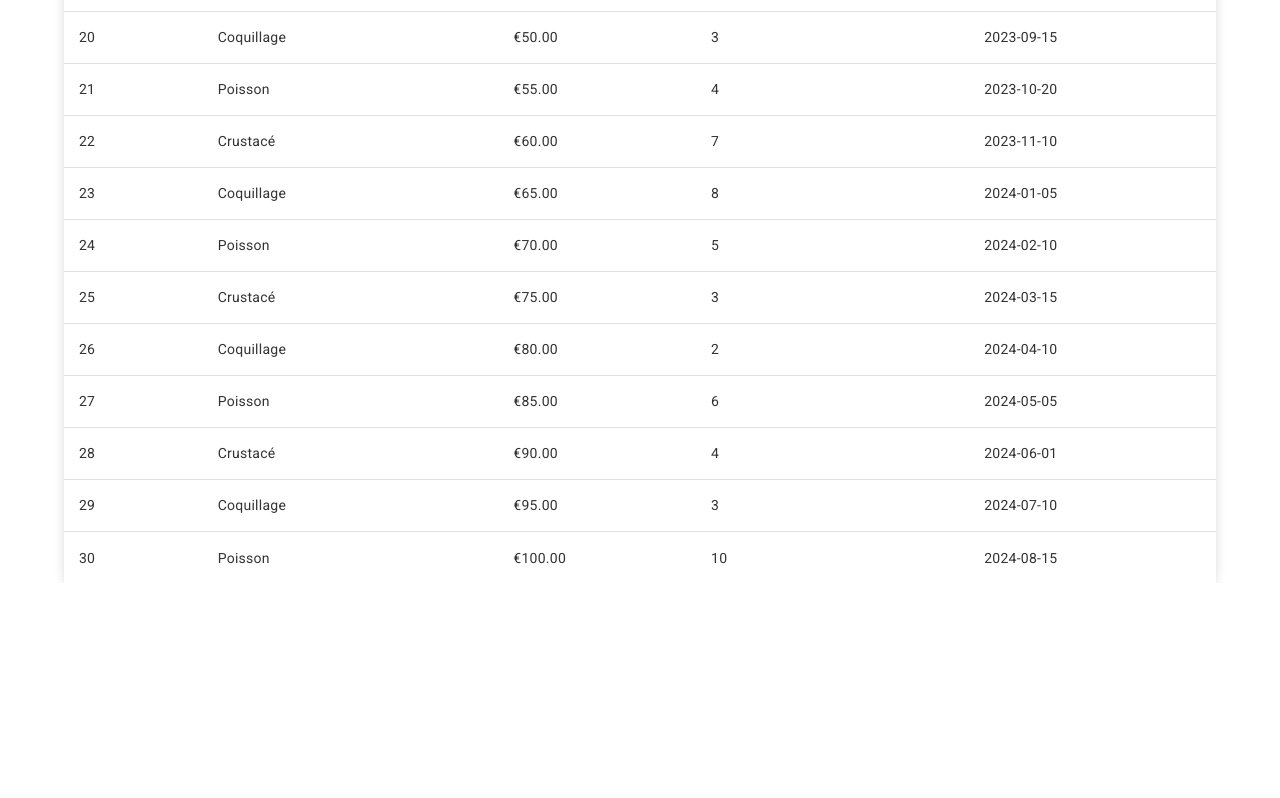
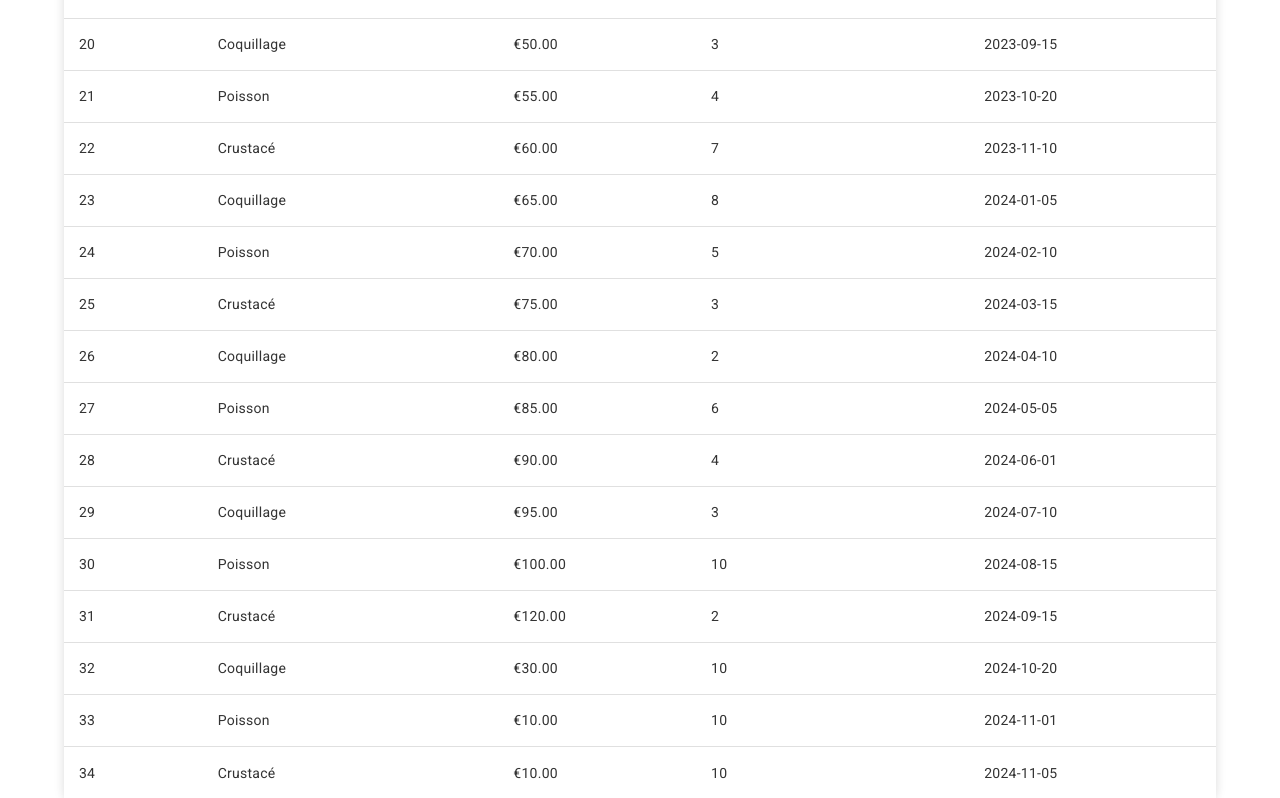
Before and after one commit to MohammadKattan/Bateau-de-Thibault-Frontend, an Angular app: page /Dashboard-Component in a window 1280 px wide. Shown: the part 1582-2380 px from the top of the page. Before the commit the page ends 2165 px from the top, so only its background shows below. Built offline with nearby package versions, Linux system fonts and the light colour scheme.

Commit message:
P2Q3 back ok front ok

```diff
--- a/public/assets/data_part2.json
+++ b/public/assets/data_part2.json
@@ -226,5 +226,53 @@
         "type_promotion": null,
         "discount": 0,
         "total_invoice": 50.0
+    },
+    {
+        "pid": 31,
+        "category": 1,
+        "category_name": "Crustacé",
+        "price": 120.0,
+        "quantity": 2,
+        "date": "2024-09-15",
+        "achat": true,
+        "type_promotion": null,
+        "discount": 0,
+        "total_invoice": 250.0
+    },
+    {
+        "pid": 32,
+        "category": 2,
+        "category_name": "Coquillage",
+        "price": 30.0,
+        "quantity": 10,
+        "date": "2024-10-20",
+        "achat": true,
+        "type_promotion": null,
+        "discount": 0,
+        "total_invoice": 80.0
+    },
+    {
+        "pid": 33,
+        "category": 0,
+        "category_name": "Poisson",
+        "price": 10.0,
+        "quantity": 10,
+        "date": "2024-11-01",
+        "achat": true,
+        "type_promotion": null,
+        "discount": 0,
+        "total_invoice": 20.0
+    },
+    {
+        "pid": 34,
+        "category": 1,
+        "category_name": "Crustacé",
+        "price": 10.0,
+        "quantity": 10,
+        "date": "2024-11-05",
+        "achat": true,
+        "type_promotion": null,
+        "discount": 0,
+        "total_invoice": 10.0
     }
 ]
--- a/src/components/dashboard/dashboard.component.html
+++ b/src/components/dashboard/dashboard.component.html
@@ -21,6 +21,14 @@
     </select>
 
     <!-- Filtres supplémentaires -->
+
+    <label for="quarter">Filtrer par trimestre :</label>
+    <select id="quarter" [(ngModel)]="selectedQuarter" (change)="onQuarterChange(selectedQuarter)">
+      <option value="all">Tous les trimestres</option>
+      <option *ngFor="let quarter of quarters" [value]="quarter">{{ quarter }}</option>
+    </select>
+
+
     <label for="month" *ngIf="selectedYear !== 'all'">Filtrer par mois :</label>
     <select id="month" *ngIf="selectedYear !== 'all'" [(ngModel)]="selectedMonth" (change)="onMonthChange(selectedMonth)">
       <option value="all">Tous les mois</option>
--- a/src/components/dashboard/dashboard.component.ts
+++ b/src/components/dashboard/dashboard.component.ts
@@ -4,8 +4,6 @@ import { MatTableModule } from '@angular/material/table';
 import { FormsModule } from '@angular/forms';
 import { Chart, registerables } from 'chart.js';
 import { DataService } from '../../app/data.service';
-
-
 
 Chart.register(...registerables);
 
@@ -17,7 +15,6 @@ interface SalesData {
   date: string;
   type_promotion: string; // Ajouté pour le type de promotion
   total_invoice: number; // Montant de la facture payable à Bateau Thibault
-
 }
 
 @Component({
@@ -40,7 +37,9 @@ export class DashboardComponent implements AfterViewInit {
   selectedYear: string = 'all';
   selectedMonth: string = 'all';
   selectedWeek: string = 'all';
+  selectedQuarter: string = 'all'; // Nouveau champ pour le trimestre
   selectedPromotion: string = 'all';
+
   categories = ['Poisson', 'Crustacé', 'Coquillage'];
   years = Array.from({ length: 10 }, (_, i) => new Date().getFullYear() - i);
   months = Array.from({ length: 12 }, (_, i) => i);
@@ -49,6 +48,8 @@ export class DashboardComponent implements AfterViewInit {
     'Juillet', 'Août', 'Septembre', 'Octobre', 'Novembre', 'Décembre'
   ];
   availableWeeks: number[] = [];
+  quarters = ['1er trimestre', '2ème trimestre', '3ème trimestre', '4ème trimestre'];
+
   promotions: string[] = [];
 
   constructor(private dataService: DataService) {}
@@ -76,10 +77,19 @@ export class DashboardComponent implements AfterViewInit {
       .filter(item => this.selectedYear === 'all' || new Date(item.date).getFullYear().toString() === this.selectedYear)
       .filter(item => this.selectedMonth === 'all' || new Date(item.date).getMonth() === +this.selectedMonth)
       .filter(item => this.selectedWeek === 'all' || this.getWeekNumber(new Date(item.date)) === +this.selectedWeek)
+      .filter(item => this.selectedQuarter === 'all' || this.getQuarter(new Date(item.date)) === this.selectedQuarter)
       .filter(item => this.selectedPromotion === 'all' || item.type_promotion === this.selectedPromotion);
 
     this.calculateRevenue();
     this.calculateMarginAndTaxes();
+  }
+
+  getQuarter(date: Date): string {
+    const month = date.getMonth();
+    if (month < 3) return '1er trimestre';
+    if (month < 6) return '2ème trimestre';
+    if (month < 9) return '3ème trimestre';
+    return '4ème trimestre';
   }
 
   getWeekNumber(date: Date): number {
@@ -104,6 +114,7 @@ export class DashboardComponent implements AfterViewInit {
     this.totalInvoices = this.filteredSalesData
       .reduce((sum, item) => sum + item.total_invoice, 0);
   }
+
   calculateMarginAndTaxes() {
     this.margin = this.totalRevenue - this.totalInvoices;
     this.accountingResult = this.margin; // Résultat comptable est égal à la marge pour l'année
@@ -167,6 +178,7 @@ export class DashboardComponent implements AfterViewInit {
     this.selectedYear = year;
     this.selectedMonth = 'all';
     this.selectedWeek = 'all';
+    this.selectedQuarter = 'all'; // Reset quarter when year changes
     this.updateAvailableWeeks();
     this.applyFilters();
     this.createChart();
@@ -175,6 +187,7 @@ export class DashboardComponent implements AfterViewInit {
   onMonthChange(month: string) {
     this.selectedMonth = month;
     this.selectedWeek = 'all';
+    this.selectedQuarter = 'all'; // Reset quarter when month changes
     this.updateAvailableWeeks();
     this.applyFilters();
     this.createChart();
@@ -186,6 +199,12 @@ export class DashboardComponent implements AfterViewInit {
     this.createChart();
   }
 
+  onQuarterChange(quarter: string) {
+    this.selectedQuarter = quarter;
+    this.applyFilters();
+    this.createChart();
+  }
+
   onPromotionChange(promotion: string) {
     this.selectedPromotion = promotion;
     this.applyFilters();
```
